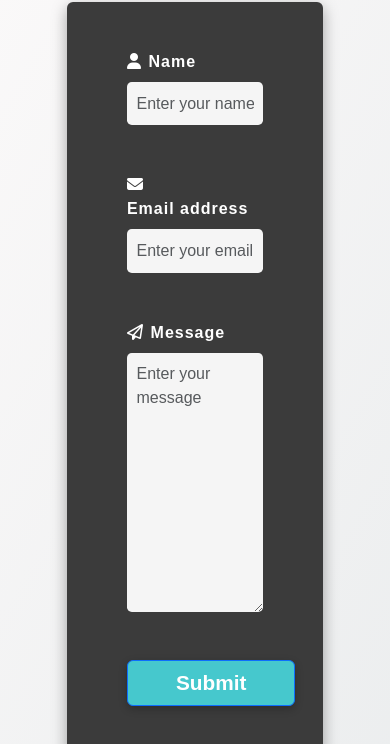
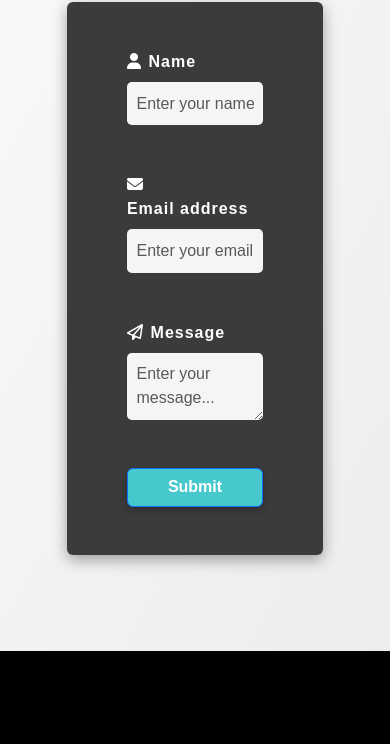
Before and after one commit to vsVandana/Portfolio, a website: page index.html in a window 390 px wide. Shown: the part 6312-7056 px from the top of the page. Drawn offline with nearby package versions, Linux system fonts and the light colour scheme.

Commit message:
IMPROVE CONTACT SECTION

```diff
--- a/index.css
+++ b/index.css
@@ -270,6 +270,12 @@ nav .menu{
   background-color: #46c8cd;
   box-shadow: rgba(0, 0, 0, 0.24) 0px 3px 8px;
 }
+@media only screen and (max-width: 412px){
+  #contact .row button {
+    padding: 0.4rem ;
+    font-size: 1rem;
+  }
+}
 
 #contact h5 {
   font-size: 1.4rem;
--- a/index.html
+++ b/index.html
@@ -271,7 +271,7 @@
               <i class="fa-solid fa-user"></i>
               <label for="name" class="form-label">Name</label>
               <input
-                type="email"
+                type="text"
                 class="form-control"
                 placeholder="Enter your name"
               />
@@ -290,9 +290,8 @@
               <label for="message" class="form-label">Message</label>
               <textarea
                 class="form-control"
-                placeholder="Enter your message"
-                rows="10"
-                cols="10"
+                placeholder="Enter your message..."
+
               ></textarea>
             </div>
             <div class="d-grid gap-2 d-md-flex justify-content-md-end">
```
